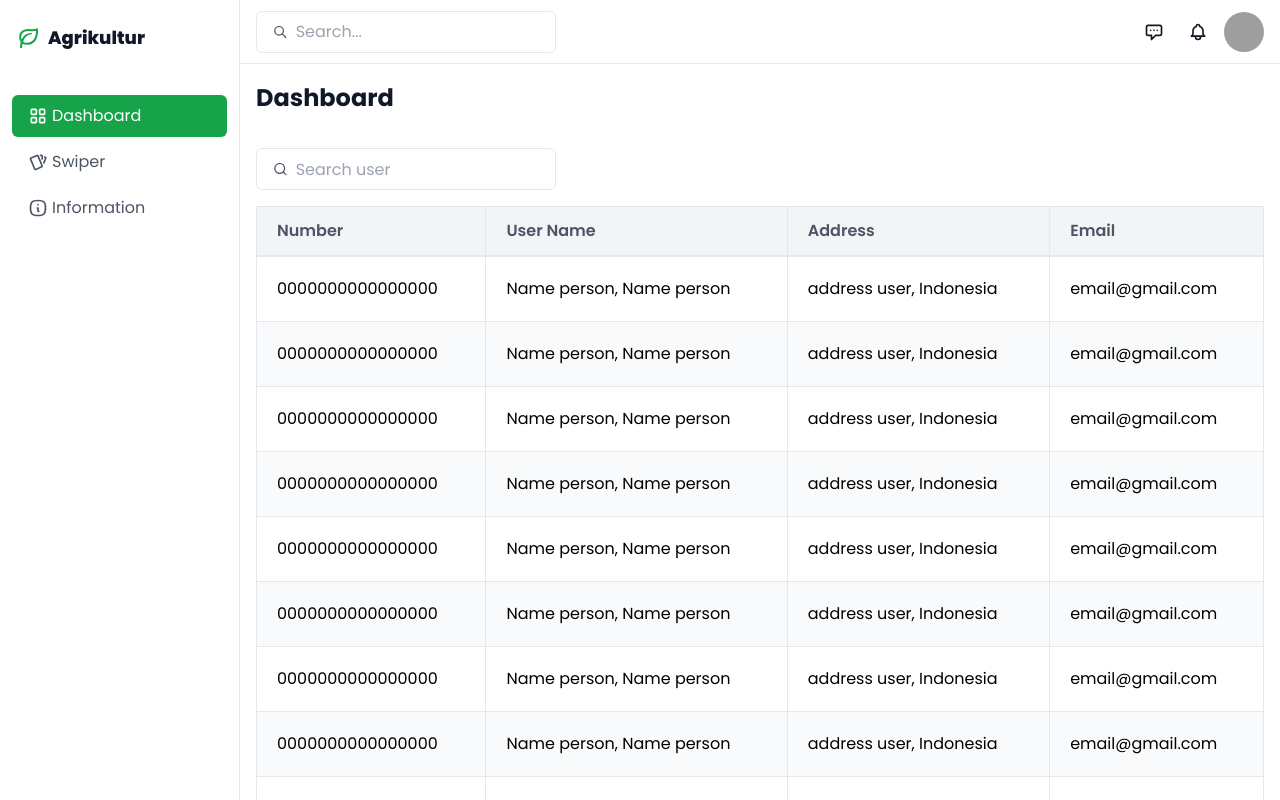
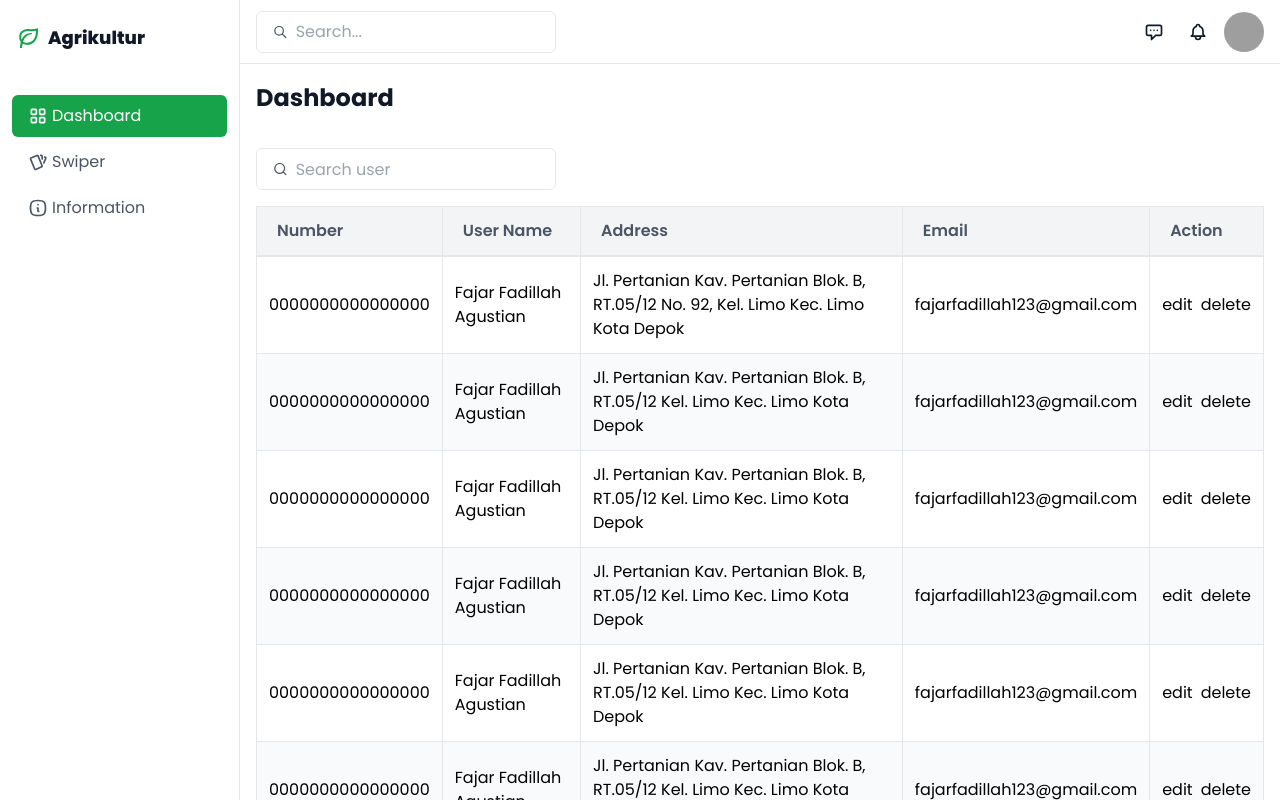
Before and after one commit to fajarfadillahh/agrikultur-project, a React (Vite) app: page / in a window 1280 px wide. Built offline with nearby package versions, Linux system fonts and the light colour scheme; grey boxes are pictures that could not be loaded.

Commit message:
modified: dashboard page

```diff
--- a/src/constants/UserData.jsx
+++ b/src/constants/UserData.jsx
@@ -2,141 +2,161 @@ export const user_data = [
   {
     id: 1920,
     nik: "0000000000000000",
-    name: "Name person, Name person",
-    address: "address user, Indonesia",
-    email: "email@gmail.com",
+    name: "Fajar Fadillah Agustian",
+    address:
+      "Jl. Pertanian Kav. Pertanian Blok. B, RT.05/12 No. 92, Kel. Limo Kec. Limo Kota Depok",
+    email: "fajarfadillah123@gmail.com",
   },
   {
     id: 1298,
     nik: "0000000000000000",
-    name: "Name person, Name person",
-    address: "address user, Indonesia",
-    email: "email@gmail.com",
+    name: "Fajar Fadillah Agustian",
+    address:
+      "Jl. Pertanian Kav. Pertanian Blok. B, RT.05/12 Kel. Limo Kec. Limo Kota Depok",
+    email: "fajarfadillah123@gmail.com",
   },
   {
     id: 2941,
     nik: "0000000000000000",
-    name: "Name person, Name person",
-    address: "address user, Indonesia",
-    email: "email@gmail.com",
+    name: "Fajar Fadillah Agustian",
+    address:
+      "Jl. Pertanian Kav. Pertanian Blok. B, RT.05/12 Kel. Limo Kec. Limo Kota Depok",
+    email: "fajarfadillah123@gmail.com",
   },
   {
     id: 9724,
     nik: "0000000000000000",
-    name: "Name person, Name person",
-    address: "address user, Indonesia",
-    email: "email@gmail.com",
+    name: "Fajar Fadillah Agustian",
+    address:
+      "Jl. Pertanian Kav. Pertanian Blok. B, RT.05/12 Kel. Limo Kec. Limo Kota Depok",
+    email: "fajarfadillah123@gmail.com",
   },
   {
     id: 2853,
     nik: "0000000000000000",
-    name: "Name person, Name person",
-    address: "address user, Indonesia",
-    email: "email@gmail.com",
+    name: "Fajar Fadillah Agustian",
+    address:
+      "Jl. Pertanian Kav. Pertanian Blok. B, RT.05/12 Kel. Limo Kec. Limo Kota Depok",
+    email: "fajarfadillah123@gmail.com",
   },
   {
     id: 9284,
     nik: "0000000000000000",
-    name: "Name person, Name person",
-    address: "address user, Indonesia",
-    email: "email@gmail.com",
+    name: "Fajar Fadillah Agustian",
+    address:
+      "Jl. Pertanian Kav. Pertanian Blok. B, RT.05/12 Kel. Limo Kec. Limo Kota Depok",
+    email: "fajarfadillah123@gmail.com",
   },
   {
     id: 9947,
     nik: "0000000000000000",
-    name: "Name person, Name person",
-    address: "address user, Indonesia",
-    email: "email@gmail.com",
+    name: "Fajar Fadillah Agustian",
+    address:
+      "Jl. Pertanian Kav. Pertanian Blok. B, RT.05/12 Kel. Limo Kec. Limo Kota Depok",
+    email: "fajarfadillah123@gmail.com",
   },
   {
     id: 2945,
     nik: "0000000000000000",
-    name: "Name person, Name person",
-    address: "address user, Indonesia",
-    email: "email@gmail.com",
+    name: "Fajar Fadillah Agustian",
+    address:
+      "Jl. Pertanian Kav. Pertanian Blok. B, RT.05/12 Kel. Limo Kec. Limo Kota Depok",
+    email: "fajarfadillah123@gmail.com",
   },
   {
     id: 2234,
     nik: "0000000000000000",
-    name: "Name person, Name person",
-    address: "address user, Indonesia",
-    email: "email@gmail.com",
+    name: "Fajar Fadillah Agustian",
+    address:
+      "Jl. Pertanian Kav. Pertanian Blok. B, RT.05/12 Kel. Limo Kec. Limo Kota Depok",
+    email: "fajarfadillah123@gmail.com",
   },
   {
     id: 2012,
     nik: "0000000000000000",
-    name: "Name person, Name person",
-    address: "address user, Indonesia",
-    email: "email@gmail.com",
+    name: "Fajar Fadillah Agustian",
+    address:
+      "Jl. Pertanian Kav. Pertanian Blok. B, RT.05/12 Kel. Limo Kec. Limo Kota Depok",
+    email: "fajarfadillah123@gmail.com",
   },
   {
     id: 9127,
     nik: "0000000000000000",
-    name: "Name person, Name person",
-    address: "address user, Indonesia",
-    email: "email@gmail.com",
+    name: "Fajar Fadillah Agustian",
+    address:
+      "Jl. Pertanian Kav. Pertanian Blok. B, RT.05/12 Kel. Limo Kec. Limo Kota Depok",
+    email: "fajarfadillah123@gmail.com",
   },
   {
     id: 7736,
     nik: "0000000000000000",
-    name: "Name person, Name person",
-    address: "address user, Indonesia",
-    email: "email@gmail.com",
+    name: "Fajar Fadillah Agustian",
+    address:
+      "Jl. Pertanian Kav. Pertanian Blok. B, RT.05/12 Kel. Limo Kec. Limo Kota Depok",
+    email: "fajarfadillah123@gmail.com",
   },
   {
     id: 1124,
     nik: "0000000000000000",
-    name: "Name person, Name person",
-    address: "address user, Indonesia",
-    email: "email@gmail.com",
+    name: "Fajar Fadillah Agustian",
+    address:
+      "Jl. Pertanian Kav. Pertanian Blok. B, RT.05/12 Kel. Limo Kec. Limo Kota Depok",
+    email: "fajarfadillah123@gmail.com",
   },
   {
     id: 4456,
     nik: "0000000000000000",
-    name: "Name person, Name person",
-    address: "address user, Indonesia",
-    email: "email@gmail.com",
+    name: "Fajar Fadillah Agustian",
+    address:
+      "Jl. Pertanian Kav. Pertanian Blok. B, RT.05/12 Kel. Limo Kec. Limo Kota Depok",
+    email: "fajarfadillah123@gmail.com",
   },
   {
     id: 8755,
     nik: "0000000000000000",
-    name: "Name person, Name person",
-    address: "address user, Indonesia",
-    email: "email@gmail.com",
+    name: "Fajar Fadillah Agustian",
+    address:
+      "Jl. Pertanian Kav. Pertanian Blok. B, RT.05/12 Kel. Limo Kec. Limo Kota Depok",
+    email: "fajarfadillah123@gmail.com",
   },
   {
     id: 8245,
     nik: "0000000000000000",
-    name: "Name person, Name person",
-    address: "address user, Indonesia",
-    email: "email@gmail.com",
+    name: "Fajar Fadillah Agustian",
+    address:
+      "Jl. Pertanian Kav. Pertanian Blok. B, RT.05/12 Kel. Limo Kec. Limo Kota Depok",
+    email: "fajarfadillah123@gmail.com",
   },
   {
     id: 2816,
     nik: "0000000000000000",
-    name: "Name person, Name person",
-    address: "address user, Indonesia",
-    email: "email@gmail.com",
+    name: "Fajar Fadillah Agustian",
+    address:
+      "Jl. Pertanian Kav. Pertanian Blok. B, RT.05/12 Kel. Limo Kec. Limo Kota Depok",
+    email: "fajarfadillah123@gmail.com",
   },
   {
     id: 3927,
     nik: "0000000000000000",
-    name: "Name person, Name person",
-    address: "address user, Indonesia",
-    email: "email@gmail.com",
+    name: "Fajar Fadillah Agustian",
+    address:
+      "Jl. Pertanian Kav. Pertanian Blok. B, RT.05/12 Kel. Limo Kec. Limo Kota Depok",
+    email: "fajarfadillah123@gmail.com",
   },
   {
     id: 8264,
     nik: "0000000000000000",
-    name: "Name person, Name person",
-    address: "address user, Indonesia",
-    email: "email@gmail.com",
+    name: "Fajar Fadillah Agustian",
+    address:
+      "Jl. Pertanian Kav. Pertanian Blok. B, RT.05/12 Kel. Limo Kec. Limo Kota Depok",
+    email: "fajarfadillah123@gmail.com",
   },
   {
     id: 2185,
     nik: "0000000000000000",
-    name: "Name person, Name person",
-    address: "address user, Indonesia",
-    email: "email@gmail.com",
+    name: "Fajar Fadillah Agustian",
+    address:
+      "Jl. Pertanian Kav. Pertanian Blok. B, RT.05/12 Kel. Limo Kec. Limo Kota Depok",
+    email: "fajarfadillah123@gmail.com",
   },
 ];
--- a/src/pages/Dashboard.jsx
+++ b/src/pages/Dashboard.jsx
@@ -19,11 +19,16 @@ const Dashboard = () => {
           />
         </div>
 
-        <table className="table-auto border border-gray-200">
+        <table className="table-fixed border border-gray-200">
           <thead>
             <tr className="divide-x bg-gray-100 text-left">
-              {[["Number"], ["User Name"], ["Address"], ["Email"]].map(
-                ([label], index) => {
+              {[
+                ["Number"],
+                ["User Name"],
+                ["Address"],
+                ["Email"],
+                ["Action"],
+              ].map(([label], index) => {
                 return (
                   <th
                     key={index}
@@ -32,8 +37,7 @@ const Dashboard = () => {
                     {label}
                   </th>
                 );
-                }
-              )}
+              })}
             </tr>
           </thead>
 
@@ -41,17 +45,23 @@ const Dashboard = () => {
             {user_data.map((user) => {
               return (
                 <tr key={user.id} className="divide-x bg-white even:bg-gray-50">
-                  <td className="border-b border-gray-200 px-5 py-5">
+                  <td className="h-full border-b border-gray-200 p-3">
                     {user.nik}
                   </td>
-                  <td className="border-b border-gray-200 px-5 py-5">
+                  <td className="h-full border-b border-gray-200 p-3">
                     {user.name}
                   </td>
-                  <td className="border-b border-gray-200 px-5 py-5">
+                  <td className="h-full border-b border-gray-200 p-3">
                     {user.address}
                   </td>
-                  <td className="border-b border-gray-200 px-5 py-5">
+                  <td className="h-full border-b border-gray-200 p-3">
                     {user.email}
+                  </td>
+                  <td className="h-full border-b border-gray-200 p-3">
+                    <div className="flex h-full items-center gap-2">
+                      <button>edit</button>
+                      <button>delete</button>
+                    </div>
                   </td>
                 </tr>
               );
```
Lines whose indentation alone changed are shown as unchanged.
